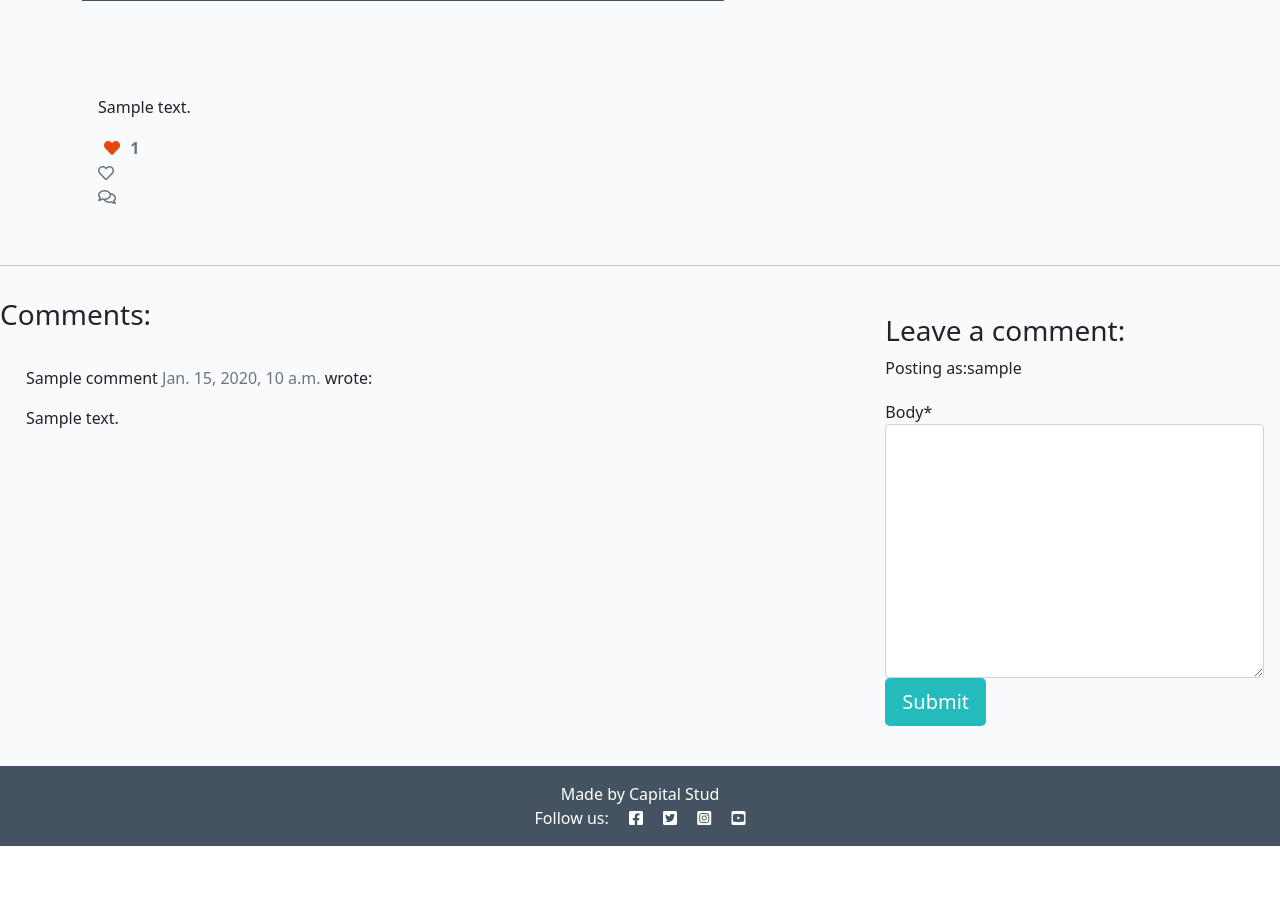
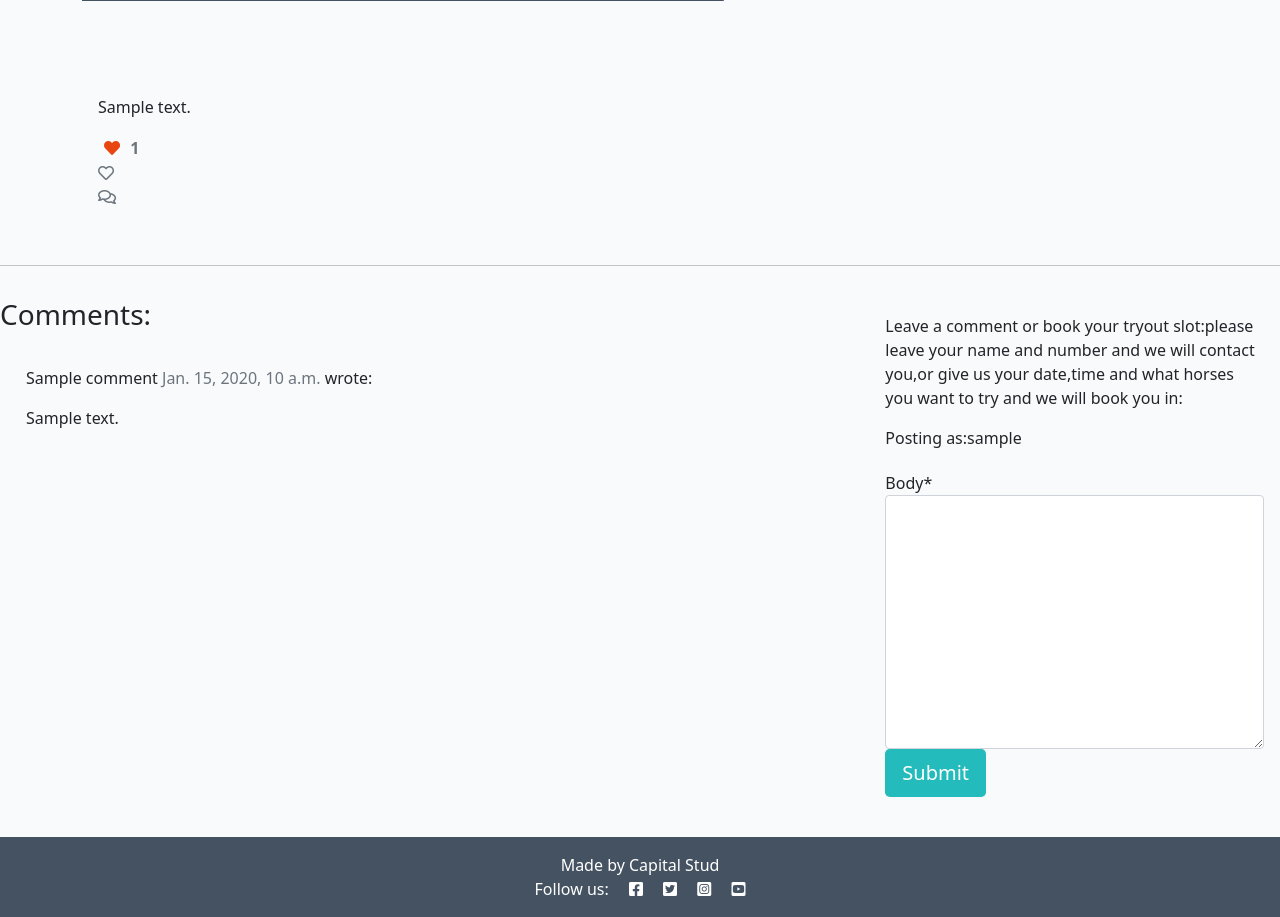
Before and after one commit to KateNowlan/capital-horse-tryouts, a Django app: a page that uses templates/post_detail.html in a window 1280 px wide. Shown: the part 273-1190 px from the top of the page. Before the commit the page ends 1119 px from the top, so only its background shows below. Run offline with Django 3.2, Linux system fonts and the light colour scheme; a user stored in the database is signed in; tables that the repository leaves empty hold one stand-in row (values such as "Sample post"); some libraries are stand-ins or nearby versions.

Commit message:
add paragraph to comments box

```diff
--- a/templates/post_detail.html
+++ b/templates/post_detail.html
@@ -16,7 +16,7 @@
                 {% if "placeholder" in post.featured_image.url %}
                 <img src="https://capitalstud.com/userfiles/image/capital_auction_1660123374.jpg" width="100%">
                 {% else %}
-                <img src="{{ post.featured_image.url }}" width="100%">
+                <img src="{{ post.featured_image.url }}" width="100%" height="80%">
                 {% endif %}
             </div>
         </div>
@@ -104,7 +104,8 @@
 
             {% if user.is_authenticated %}
 
-            <h3>Leave a comment:</h3>
+            <p>Leave a comment or book your tryout slot:please leave your name and number and we will contact you,or
+                give us your date,time and what horses you want to try and we will book you in:</p>
             <p>Posting as:{{ user.username }}</p>
             <form method="post" style="margin-top:1.3em">
                 {{ comment_form | crispy }}
```
Also changed, not shown: media/pictures/capital-carsten.jpeg (added).
